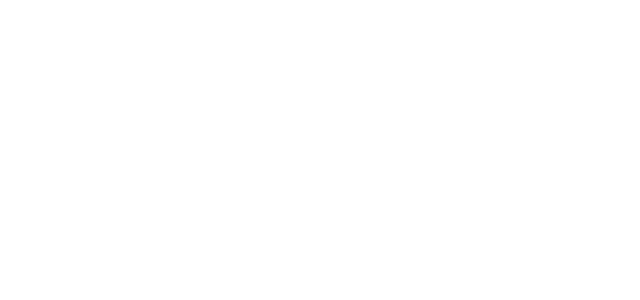
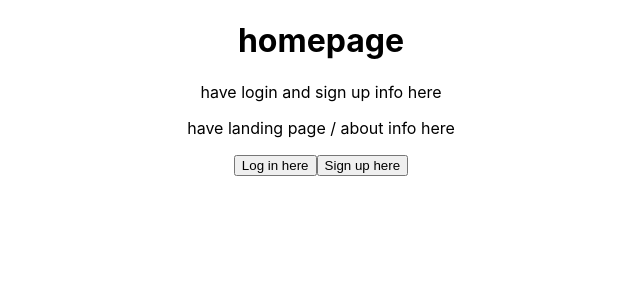
Before and after one commit to kathleenmerc/repeat-1, a React (Create React App) app: page / in a window 1280 px wide. Before the commit this address had no page. Shown: the top 300 px of the page, without its empty margins (319-959 px from the left). Built offline with nearby package versions, Linux system fonts and the light colour scheme.

Commit message:
added functionality to Homepage to link buttons to LogInPage or SignUpPage, so user will start on HomePage first

```diff
--- a/src/App.js
+++ b/src/App.js
@@ -20,17 +20,18 @@ function App(props) {
 
   return (
     <div className="App">
+
       { user ?
       <>
         <Nav />
         <Routes>
-            <Route path="/" element={<Homepage />} />
             <Route path="/dashboard/:username" element={<Dashboard />} />
             <Route path="/calendar/:username/" element={<Calendar />} />
           </Routes>
       </>
       :
         <Routes>
+          <Route path="/" element={<Homepage />} />
             <Route path="/login" element={<LogInPage />} />
             <Route path="/signup" element={<SignUpPage />} />
         </Routes>
--- a/src/pages/Homepage/Homepage.js
+++ b/src/pages/Homepage/Homepage.js
@@ -1,8 +1,13 @@
+import { Link } from 'react-router-dom'
+
 export default function Homepage (props) {
     return (
         <div className="homepage">
             <h1>homepage</h1>
             <p> have login and sign up info here</p>
+            <p> have landing page / about info here </p>
+            <Link to="/login"><button>Log in here</button></Link>
+            <Link to="/signup"><button>Sign up here</button></Link>
         </div>
     )
 }
```
